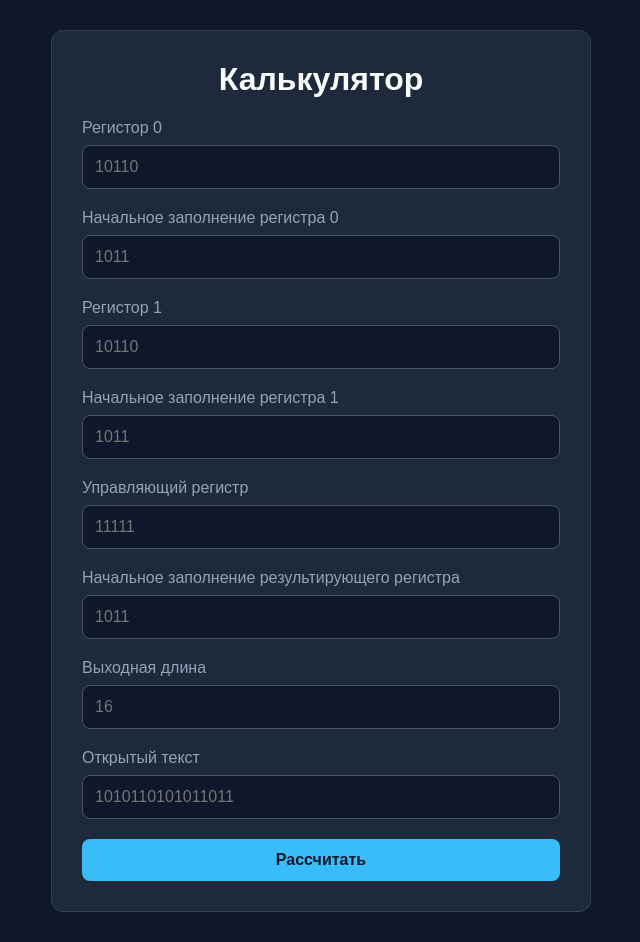
After one commit to Crivetkaaa/ZhukovWeb, a Flask app: page /gefe in a window 1280 px wide. The commit adds this page. Shown: the whole page, without its empty margins (319-959 px from the left). Run offline with Flask 3, Linux system fonts and the light colour scheme.

Commit message:
Generator Geffe rk

```diff
--- a/main.py
+++ b/main.py
@@ -7,6 +7,7 @@ from moduls.pod import solve_permutation_power
 from moduls.pod_count import solve_permutation_count_by_order
 from moduls.simple_pod import found
 from moduls.sp_block import solve_reverse
+from moduls.gefe import generate_fec_code
 
 app = Flask(__name__)
 
@@ -45,6 +46,24 @@ def podstanovka_simple():
 @app.route("/sp_block", methods=['GET'])
 def ps_block():
     return render_template("ps_block.html")
+
+@app.route("/gefe", methods=['GET'])
+def gefe():
+    return render_template("gefe.html")
+
+@app.route("/gefe", methods=['POST'])
+def gefe_post():
+    data = request.get_json()
+    registers = data['registers']
+    start_values = data['start_values']
+    length = data['len']
+    open_text = data['open_text']
+
+    result = generate_fec_code(registers, start_values, length, open_text)
+
+    return jsonify({
+        "result": result
+    })
 
 @app.route("/sp_block", methods=['POST'])
 def sp_block_post():
--- /dev/null
+++ b/moduls/gefe.py
@@ -0,0 +1,94 @@
+def generate_fec_code(registers: list[str], start_registers: list[str],
+                      len_message: int, text: str):
+
+    output = []
+    results = []
+
+    len_message = len_message - len(start_registers[0])
+
+    def format_bits(bits):
+        return " ".join(bits[i:i + 4] for i in range(0, len(bits), 4))
+
+    output.append("=== ГЕНЕРАТОР ГЕФФЕ ===")
+    output.append("")
+
+    output.append("Исходные данные:")
+    output.append(f"Количество регистров: {len(registers)}")
+    output.append(f"Длина выходной последовательности: {len_message}")
+    output.append(f"Открытый текст: {format_bits(text)}")
+    output.append("")
+
+    for i in range(len(registers)):
+        output.append(f"--- Регистр {i} ---")
+        output.append(f"Характеристический многочлен: {registers[i]}")
+        output.append(f"Начальное состояние: {start_registers[i]}")
+
+        register = registers[i][::-1][0:-1]
+        bits = [j for j in range(len(register)) if register[j] == '1']
+
+        init_state = start_registers[i]
+        output.append(f"({init_state})")
+        init_elements = [f"a_{idx}={val}" for idx, val in enumerate(init_state)]
+        output.append(", ".join(init_elements))
+
+        k = 0
+        result = start_registers[i]
+        n = len(result)  # Начальное количество элементов (степень)
+
+        while k < len_message:
+            current_index = n + k
+
+            formula_symbols = [f"a_{k + bit}" for bit in bits]
+            formula_str = " ⊕ ".join(formula_symbols)
+
+            formula_vals = [result[k + bit] for bit in bits]
+            vals_str = " ⊕ ".join(formula_vals)
+
+            xor_result = 0
+            for bit in bits:
+                xor_result ^= int(result[k + bit])
+
+            output.append(f"a_{current_index} = {formula_str}")
+            output.append(f"a_{current_index} = {vals_str} = {xor_result}")
+
+            result += str(xor_result)
+            k += 1
+
+        results.append(result)
+        output.append("")
+        output.append(f"Выходная последовательность: {format_bits(result)}")
+        output.append("")
+
+    output.append("--- Формирование гаммы генератора Геффе ---")
+    output.append("")
+
+    res = ""
+    for i, el in enumerate(results[-1]):
+        if el == '1':
+            res += results[0][i]
+        else:
+            res += results[1][i]
+
+    output.append(f"Управляющая последовательность: {format_bits(results[-1])}")
+    output.append(f"Последовательность регистра 0: {format_bits(results[0])}")
+    output.append(f"Последовательность регистра 1: {format_bits(results[1])}")
+    output.append("")
+    output.append(f"Полученная гамма: {format_bits(res)}")
+    output.append("")
+
+    final_result = "".join(str(int(a) ^ int(b)) for a, b in zip(res, text))
+
+    output.append("--- Шифрование открытого текста ---")
+    output.append("")
+    output.append(f"Открытый текст: {format_bits(text)}")
+    output.append(f"Гамма:          {format_bits(res)}")
+    output.append(f"Шифртекст:      {format_bits(final_result)}")
+
+    return "\n".join(output)
+
+
+regs = ['11001', '10011', '11111']
+s_regs = ['0100', '0111', '0110']
+len_msg = 16
+
+print(generate_fec_code(regs, s_regs, len_msg, '1011010010011101'))
--- /dev/null
+++ b/templates/gefe.html
@@ -0,0 +1,225 @@
+<!DOCTYPE html>
+<html lang="ru">
+<head>
+    <meta charset="UTF-8">
+    <meta name="viewport" content="width=device-width, initial-scale=1.0">
+    <title>Fuck Zhukov</title>
+
+    <style>
+        :root {
+            --bg-color: #0f172a;
+            --card-bg: #1e293b;
+            --card-hover: #273449;
+            --text-main: #f8fafc;
+            --text-secondary: #94a3b8;
+            --accent: #38bdf8;
+            --input-bg: #0f172a;
+        }
+
+        * {
+            box-sizing: border-box;
+        }
+
+        body {
+            margin: 0;
+            min-height: 100vh;
+            display: flex;
+            justify-content: center;
+            align-items: center;
+            background: var(--bg-color);
+            color: var(--text-main);
+            font-family: Arial, sans-serif;
+        }
+
+        .container {
+            width: 100%;
+            max-width: 600px;
+            padding: 30px;
+        }
+
+        .card {
+            padding: 30px;
+            background: var(--card-bg);
+            border-radius: 12px;
+            border: 1px solid #334155;
+        }
+
+        h1 {
+            margin-top: 0;
+            text-align: center;
+        }
+
+        .input-group {
+            margin-bottom: 20px;
+        }
+
+        label {
+            display: block;
+            margin-bottom: 8px;
+            color: var(--text-secondary);
+        }
+
+        input {
+            width: 100%;
+            padding: 12px;
+            border: 1px solid #475569;
+            border-radius: 8px;
+            background: var(--input-bg);
+            color: var(--text-main);
+            font-size: 16px;
+        }
+
+        input:focus {
+            outline: none;
+            border-color: var(--accent);
+        }
+
+        button {
+            width: 100%;
+            padding: 12px;
+            border: none;
+            border-radius: 8px;
+            background: var(--accent);
+            color: #0f172a;
+            font-size: 16px;
+            font-weight: bold;
+            cursor: pointer;
+        }
+
+        button:hover {
+            opacity: 0.9;
+        }
+
+        .result {
+            margin-top: 25px;
+            padding: 20px;
+            background: var(--input-bg);
+            border-radius: 8px;
+            border: 1px solid #334155;
+        }
+
+        .result h2 {
+            margin-top: 0;
+        }
+
+        #resultText {
+            white-space: pre-wrap;
+            line-height: 1.6;
+        }
+
+        .hidden {
+            display: none;
+        }
+    </style>
+</head>
+
+<body>
+
+<div class="container">
+    <div class="card">
+        <h1>Калькулятор</h1>
+
+        <div class="input-group">
+            <label for="a">Регистор 0</label>
+            <input id="reg_0" placeholder="10110">
+        </div>
+
+        <div class="input-group">
+            <label for="a">Начальное заполнение регистра 0</label>
+            <input id="reg_0_start" placeholder="1011">
+        </div>
+
+        <div class="input-group">
+            <label for="a">Регистор 1</label>
+            <input id="reg_1" placeholder="10110">
+        </div>
+
+        <div class="input-group">
+            <label for="a">Начальное заполнение регистра 1</label>
+            <input id="reg_1_start" placeholder="1011">
+        </div>
+
+        <div class="input-group">
+            <label for="a">Управляющий регистр</label>
+            <input id="result_reg" placeholder="11111">
+        </div>
+
+        <div class="input-group">
+            <label for="a">Начальное заполнение результирующего регистра</label>
+            <input id="result_reg_start" placeholder="1011">
+        </div>
+
+
+        <div class="input-group">
+            <label for="a">Выходная длина</label>
+            <input id="len" placeholder="16" type="number">
+        </div>
+
+        <div class="input-group">
+            <label for="a">Открытый текст</label>
+            <input id="open_text" placeholder="1010110101011011" type="text">
+        </div>
+
+        <button onclick="calculate()">Рассчитать</button>
+
+        <div id="result" class="result hidden">
+            <h2>Результат</h2>
+            <div id="resultText"></div>
+        </div>
+    </div>
+</div>
+
+<script>
+    async function calculate() {
+        const reg_0 = document.getElementById("reg_0").value.trim();
+        const reg_1 = document.getElementById("reg_1").value.trim();
+        const result_reg = document.getElementById("result_reg").value.trim();
+
+        const reg_0_start = document.getElementById("reg_0_start").value.trim();
+        const reg_1_start = document.getElementById("reg_1_start").value.trim();
+        const result_reg_start = document.getElementById("result_reg_start").value.trim();
+
+        const len = parseInt(document.getElementById("len").value.trim(), 10);
+        const open_text = document.getElementById("open_text").value.trim();
+        if (
+            !reg_0 ||
+            !reg_1 ||
+            !result_reg ||
+            !reg_0_start ||
+            !reg_1_start ||
+            !result_reg_start ||
+            !Number.isInteger(len) ||
+            len <= 0 ||
+            !open_text
+        ) {
+            alert("Заполните все поля корректно");
+            return;
+        }
+
+        const response = await fetch("/gefe", {
+            method: "POST",
+            headers: {
+                "Content-Type": "application/json"
+            },
+            body: JSON.stringify({
+                registers: [reg_0, reg_1, result_reg],
+                start_values: [reg_0_start, reg_1_start, result_reg_start],
+                len: len,
+                open_text: open_text
+            })
+        });
+
+        const data = await response.json();
+
+        if (!response.ok) {
+            alert(data.error || "Ошибка");
+            return;
+        }
+
+        document.getElementById("resultText").textContent = data.result;
+        document.getElementById("result").classList.remove("hidden");
+    }
+</script>
+
+</body>
+</html>
--- a/templates/index.html
+++ b/templates/index.html
@@ -127,6 +127,9 @@
             <a href="/sp_block" class="card">
                 <h2>Построить обратный (S, P) блок</h2>
             </a>
+            <a href="/gefe" class="card">
+                <h2>Генератор Геффе</h2>
+            </a>
         </div>
     </main>
 </body>
```
